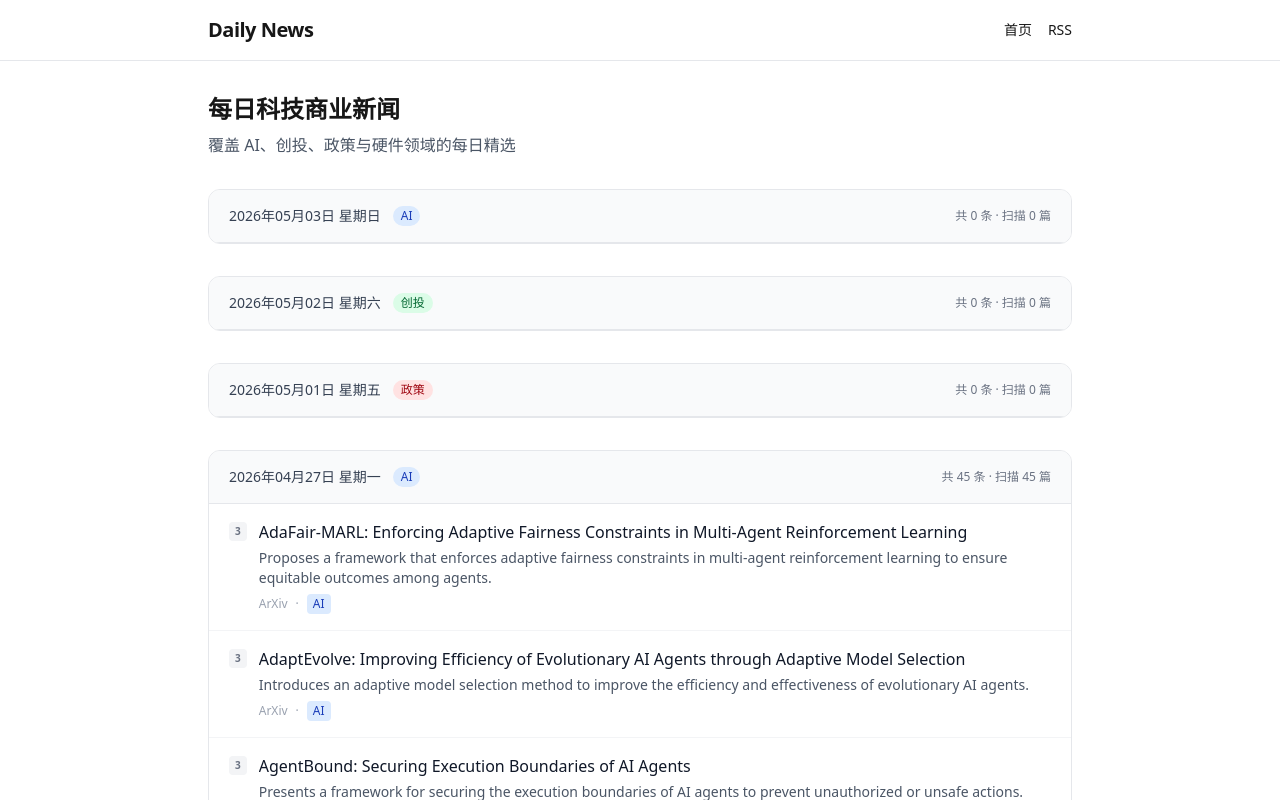
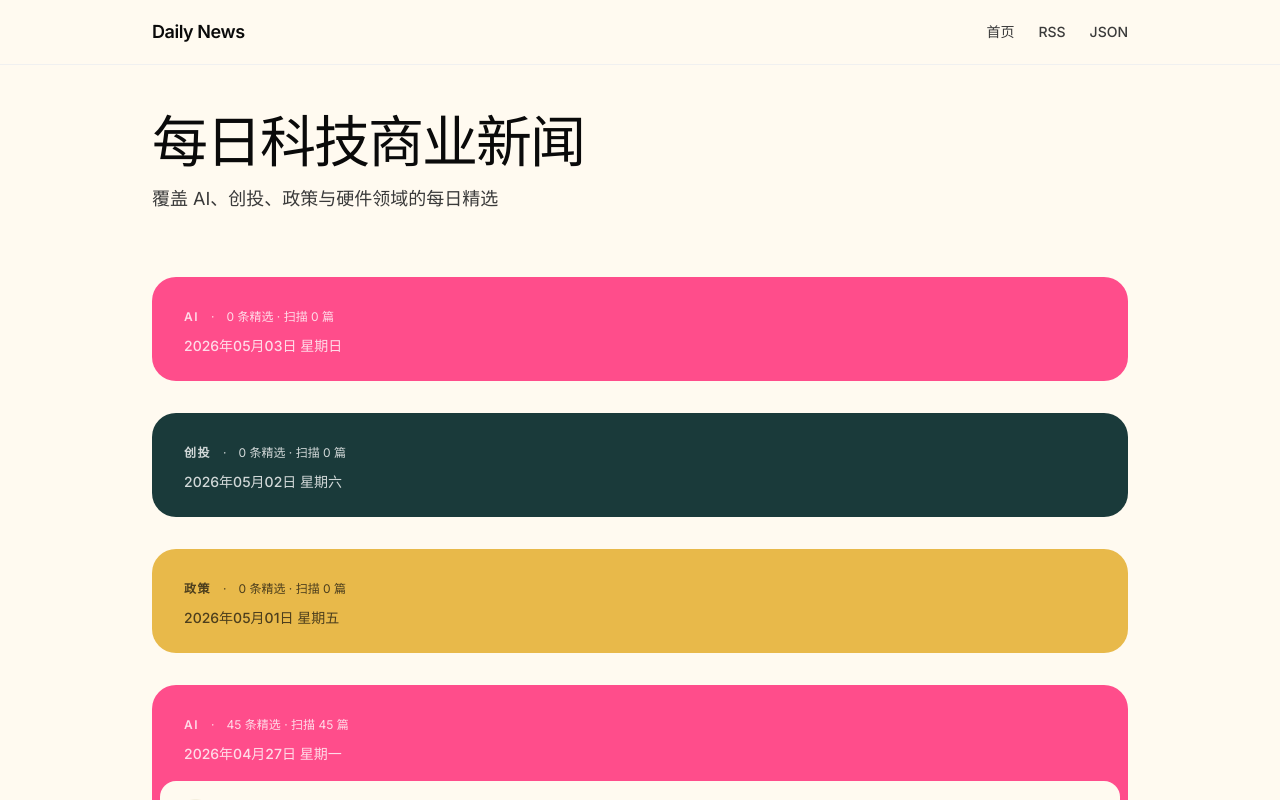
Before and after one commit to Beastea3/daily_news_web, a Next.js app: page / in a window 1280 px wide. Shown: the top 800 px of the page. Built offline with nearby package versions, Linux system fonts and the light colour scheme.

Commit message:
design: apply clay design system — cream canvas, saturated feature cards, Inter typeface

```diff
--- a/src/app/globals.css
+++ b/src/app/globals.css
@@ -1,27 +1,58 @@
 @import "tailwindcss";
 @plugin "@tailwindcss/typography";
 
-:root {
-  --background: #ffffff;
-  --foreground: #171717;
+@theme {
+  --color-canvas: #fffaf0;
+  --color-surface-soft: #faf5e8;
+  --color-surface-card: #f5f0e0;
+  --color-surface-strong: #ebe6d6;
+  --color-ink: #0a0a0a;
+  --color-body: #3a3a3a;
+  --color-body-strong: #1a1a1a;
+  --color-muted: #6a6a6a;
+  --color-muted-soft: #9a9a9a;
+  --color-hairline: #e5e5e5;
+  --color-hairline-soft: #f0f0f0;
+  --color-primary: #0a0a0a;
+  --color-primary-active: #1f1f1f;
+  --color-on-primary: #ffffff;
+  --color-brand-pink: #ff4d8b;
+  --color-brand-teal: #1a3a3a;
+  --color-brand-lavender: #b8a4ed;
+  --color-brand-peach: #ffb084;
+  --color-brand-ochre: #e8b94a;
+  --color-brand-mint: #a4d4c5;
+  --color-brand-coral: #ff6b5a;
+
+  --font-sans: "Inter", -apple-system, BlinkMacSystemFont, "Segoe UI", Roboto, sans-serif;
+  --font-display: "Inter", -apple-system, BlinkMacSystemFont, "Segoe UI", Roboto, sans-serif;
 }
 
-@theme inline {
-  --color-background: var(--background);
-  --color-foreground: var(--foreground);
-  --font-sans: system-ui, -apple-system, BlinkMacSystemFont, "Segoe UI", Roboto, sans-serif;
-  --font-mono: ui-monospace, SFMono-Regular, "SF Mono", Menlo, Consolas, monospace;
-}
-
-@media (prefers-color-scheme: dark) {
-  :root {
-    --background: #0a0a0a;
-    --foreground: #ededed;
-  }
+html {
+  background-color: var(--color-canvas);
+  color: var(--color-ink);
+  font-family: var(--font-sans);
+  -webkit-font-smoothing: antialiased;
+  -moz-osx-font-smoothing: grayscale;
 }
 
 body {
-  background: var(--background);
-  color: var(--foreground);
-  font-family: var(--font-sans);
+  background-color: var(--color-canvas);
+  color: var(--color-ink);
+  min-height: 100vh;
 }
+
+/* Scrollbar styling */
+::-webkit-scrollbar {
+  width: 8px;
+}
+::-webkit-scrollbar-track {
+  background: var(--color-canvas);
+}
+::-webkit-scrollbar-thumb {
+  background: var(--color-surface-strong);
+  border-radius: 9999px;
+}
+::-webkit-scrollbar-thumb:hover {
+  background: var(--color-muted-soft);
+}
--- a/src/app/layout.tsx
+++ b/src/app/layout.tsx
@@ -4,7 +4,6 @@ import "./globals.css";
 export const metadata: Metadata = {
   title: "Daily Tech & Business News",
   description: "每日科技商业新闻精选，覆盖 AI、创投、政策与硬件",
-  metadataBase: new URL("https://daily.monstea.cn"),
   openGraph: {
     title: "Daily Tech & Business News",
     description: "每日科技商业新闻精选",
@@ -12,6 +11,11 @@ export const metadata: Metadata = {
     siteName: "Daily News",
     locale: "zh_CN",
     type: "website",
+  },
+  twitter: {
+    card: "summary",
+    title: "Daily Tech & Business News",
+    description: "每日科技商业新闻精选",
   },
 };
 
@@ -21,32 +25,61 @@ export default function RootLayout({
   children: React.ReactNode;
 }>) {
   return (
-    <html
-      lang="zh-CN"
-      className="h-full antialiased"
-    >
-      <body className="min-h-full flex flex-col bg-white text-gray-900 dark:bg-gray-950 dark:text-gray-100">
-        <header className="border-b border-gray-200 dark:border-gray-800">
-          <div className="mx-auto max-w-4xl px-4 py-4 flex items-center justify-between">
-            <a href="/" className="text-xl font-bold tracking-tight">
+    <html lang="zh-CN">
+      <head>
+        <link rel="preconnect" href="https://fonts.googleapis.com" />
+        <link rel="preconnect" href="https://fonts.gstatic.com" crossOrigin="anonymous" />
+        <link
+          href="https://fonts.googleapis.com/css2?family=Inter:wght@400;500;600;700&display=swap"
+          rel="stylesheet"
+        />
+      </head>
+      <body className="min-h-screen flex flex-col bg-canvas text-ink">
+        <header className="sticky top-0 z-50 bg-canvas/90 backdrop-blur-sm border-b border-hairline-soft">
+          <div className="mx-auto max-w-5xl px-6 h-16 flex items-center justify-between">
+            <a href="/" className="text-lg font-semibold tracking-tight text-ink">
               Daily News
             </a>
-            <nav className="flex gap-4 text-sm">
-              <a href="/" className="hover:text-gray-600 dark:hover:text-gray-300">
+            <nav className="flex items-center gap-6">
+              <a
+                href="/"
+                className="text-sm font-medium text-body hover:text-ink transition-colors"
+              >
                 首页
               </a>
-              <a href="/rss.xml" className="hover:text-gray-600 dark:hover:text-gray-300">
+              <a
+                href="/rss.xml"
+                className="text-sm font-medium text-body hover:text-ink transition-colors"
+              >
                 RSS
+              </a>
+              <a
+                href="/api/feed.json"
+                className="text-sm font-medium text-body hover:text-ink transition-colors"
+              >
+                JSON
               </a>
             </nav>
           </div>
         </header>
-        <main className="flex-1 mx-auto w-full max-w-4xl px-4 py-8">
+
+        <main className="flex-1 mx-auto w-full max-w-5xl px-6 py-12">
           {children}
         </main>
-        <footer className="border-t border-gray-200 dark:border-gray-800">
-          <div className="mx-auto max-w-4xl px-4 py-6 text-sm text-gray-500 dark:text-gray-400">
-            © {new Date().getFullYear()} Daily News · 每日科技商业新闻
+
+        <footer className="bg-surface-soft border-t border-hairline-soft">
+          <div className="mx-auto max-w-5xl px-6 py-12 flex items-center justify-between flex-wrap gap-4">
+            <p className="text-sm text-muted">
+              Daily Tech & Business News — 每日科技商业新闻精选
+            </p>
+            <div className="flex items-center gap-4 text-sm text-muted">
+              <a href="/rss.xml" className="hover:text-ink transition-colors">
+                RSS
+              </a>
+              <a href="/api/feed.json" className="hover:text-ink transition-colors">
+                JSON Feed
+              </a>
+            </div>
           </div>
         </footer>
       </body>
--- a/src/app/page.tsx
+++ b/src/app/page.tsx
@@ -2,79 +2,105 @@ import { getAllDigests } from "../lib/news";
 import { format } from "date-fns";
 import { zhCN } from "date-fns/locale";
 
+const BRAND_CARDS = [
+  { bg: "bg-brand-pink", text: "text-white", label: "text-white/80" },
+  { bg: "bg-brand-teal", text: "text-white", label: "text-white/80" },
+  { bg: "bg-brand-lavender", text: "text-ink", label: "text-ink/70" },
+  { bg: "bg-brand-peach", text: "text-ink", label: "text-ink/70" },
+  { bg: "bg-brand-ochre", text: "text-ink", label: "text-ink/70" },
+  { bg: "bg-brand-mint", text: "text-ink", label: "text-ink/70" },
+];
+
+const FALLBACK_CARD = { bg: "bg-surface-card", text: "text-ink", label: "text-muted" };
+
+function getCardStyle(category: string, index: number) {
+  const map: Record<string, number> = {
+    AI: 0,
+    研究: 0,
+    创投: 1,
+    科技: 3,
+    政策: 4,
+    财经: 3,
+    硬件: 5,
+    其他: 2,
+    综合: 2,
+  };
+  const idx = map[category] ?? (index % BRAND_CARDS.length);
+  return BRAND_CARDS[idx] ?? FALLBACK_CARD;
+}
+
 export default function HomePage() {
   const digests = getAllDigests();
 
-  const categoryColors: Record<string, string> = {
-    AI: "bg-blue-100 text-blue-800 dark:bg-blue-900 dark:text-blue-200",
-    创投: "bg-green-100 text-green-800 dark:bg-green-900 dark:text-green-200",
-    政策: "bg-red-100 text-red-800 dark:bg-red-900 dark:text-red-200",
-    财经: "bg-yellow-100 text-yellow-800 dark:bg-yellow-900 dark:text-yellow-200",
-    硬件: "bg-purple-100 text-purple-800 dark:bg-purple-900 dark:text-purple-200",
-    科技: "bg-cyan-100 text-cyan-800 dark:bg-cyan-900 dark:text-cyan-200",
-    研究: "bg-indigo-100 text-indigo-800 dark:bg-indigo-900 dark:text-indigo-200",
-    其他: "bg-gray-100 text-gray-800 dark:bg-gray-800 dark:text-gray-200",
-    综合: "bg-gray-100 text-gray-800 dark:bg-gray-800 dark:text-gray-200",
-  };
-
   return (
     <div>
-      <div className="mb-8">
-        <h1 className="text-2xl font-bold mb-2">每日科技商业新闻</h1>
-        <p className="text-gray-600 dark:text-gray-400">
+      {/* Hero */}
+      <div className="mb-16">
+        <h1
+          className="text-[clamp(36px,5vw,56px)] font-medium leading-[1.05] tracking-[-2px] text-ink"
+          style={{ fontFamily: "Inter, sans-serif" }}
+        >
+          每日科技商业新闻
+        </h1>
+        <p className="mt-3 text-lg text-body max-w-xl leading-relaxed">
           覆盖 AI、创投、政策与硬件领域的每日精选
         </p>
       </div>
 
       {digests.length === 0 ? (
-        <div className="text-center py-20 text-gray-500">暂无新闻内容</div>
+        <div className="text-center py-20 text-muted">暂无新闻内容</div>
       ) : (
         <div className="space-y-8">
-          {digests.map((digest) => {
+          {digests.map((digest, idx) => {
             const formattedDate = format(
               new Date(digest.date),
               "yyyy年MM月dd日 EEEE",
               { locale: zhCN }
             );
+            const card = getCardStyle(digest.category, idx);
 
             return (
               <section
                 key={digest.slug}
-                className="border border-gray-200 dark:border-gray-800 rounded-xl overflow-hidden"
+                className={`${card.bg} rounded-3xl overflow-hidden`}
               >
                 {/* Daily Header */}
-                <div className="bg-gray-50 dark:bg-gray-900 px-5 py-4 border-b border-gray-200 dark:border-gray-800 flex items-center justify-between flex-wrap gap-2">
-                  <div className="flex items-center gap-3">
-                    <time className="text-sm font-medium text-gray-700 dark:text-gray-300">
-                      {formattedDate}
-                    </time>
+                <div className="px-8 pt-8 pb-4">
+                  <div className="flex items-center gap-3 mb-2">
                     <span
-                      className={`text-xs font-medium px-2 py-0.5 rounded-full ${
-                        categoryColors[digest.category] ||
-                        "bg-gray-100 text-gray-800 dark:bg-gray-800 dark:text-gray-200"
-                      }`}
+                      className={`text-xs font-semibold tracking-[1.5px] uppercase ${card.label}`}
                     >
                       {digest.category}
                     </span>
+                    <span className={`text-xs ${card.label}`}>·</span>
+                    <span className={`text-xs ${card.label}`}>
+                      {digest.articles.length} 条精选 · 扫描{" "}
+                      {digest.totalScanned} 篇
+                    </span>
                   </div>
-                  <span className="text-xs text-gray-500 dark:text-gray-400">
-                    共 {digest.articles.length} 条 · 扫描 {digest.totalScanned} 篇
-                  </span>
+                  <time
+                    className={`text-sm font-medium ${card.label}`}
+                  >
+                    {formattedDate}
+                  </time>
                 </div>
 
                 {/* Articles List */}
-                <div className="divide-y divide-gray-100 dark:divide-gray-800">
-                  {digest.articles.map((article, idx) => (
+                <div className="px-2 pb-2">
+                  <div className="bg-canvas rounded-2xl overflow-hidden">
+                    {digest.articles.map((article, aidx) => (
                       <article
-                      key={idx}
-                      className="px-5 py-4 hover:bg-gray-50 dark:hover:bg-gray-900/50 transition-colors"
+                        key={aidx}
+                        className={`px-6 py-4 ${
+                          aidx > 0 ? "border-t border-hairline-soft" : ""
+                        } hover:bg-surface-soft/50 transition-colors`}
                       >
                         <div className="flex items-start gap-3">
                           <span
-                          className={`mt-0.5 text-[10px] font-bold px-1.5 py-0.5 rounded shrink-0 ${
+                            className={`mt-0.5 text-[11px] font-bold px-2 py-0.5 rounded-full shrink-0 ${
                               article.importance >= 4
-                              ? "bg-orange-100 text-orange-700 dark:bg-orange-900 dark:text-orange-300"
-                              : "bg-gray-100 text-gray-500 dark:bg-gray-800 dark:text-gray-400"
+                                ? "bg-brand-coral text-white"
+                                : "bg-surface-card text-muted"
                             }`}
                           >
                             {article.importance}
@@ -84,21 +110,17 @@ export default function HomePage() {
                               href={article.url}
                               target="_blank"
                               rel="noopener noreferrer"
-                            className="text-base font-medium text-gray-900 dark:text-gray-100 hover:text-blue-600 dark:hover:text-blue-400 transition-colors line-clamp-1"
+                              className="text-[15px] font-semibold text-ink hover:text-primary-active transition-colors line-clamp-1"
                             >
                               {article.title}
                             </a>
-                          <p className="mt-1 text-sm text-gray-600 dark:text-gray-400 line-clamp-2">
+                            <p className="mt-1 text-sm text-body line-clamp-2 leading-relaxed">
                               {article.summary}
                             </p>
-                          <div className="mt-1.5 flex items-center gap-2 text-xs text-gray-400 dark:text-gray-500">
+                            <div className="mt-1.5 flex items-center gap-2 text-xs text-muted">
                               <span>{article.source}</span>
                               <span>·</span>
-                            <span
-                              className={`px-1.5 py-0.5 rounded ${
-                                categoryColors[article.category] || ""
-                              }`}
-                            >
+                              <span className="px-1.5 py-0.5 rounded-full bg-surface-card text-muted">
                                 {article.category}
                               </span>
                             </div>
@@ -106,6 +128,7 @@ export default function HomePage() {
                         </div>
                       </article>
                     ))}
+                  </div>
                 </div>
               </section>
             );
```
Also changed, not shown: 1 other file (tests, documents, lock files or other folders). Lines whose indentation alone changed are shown as unchanged.
